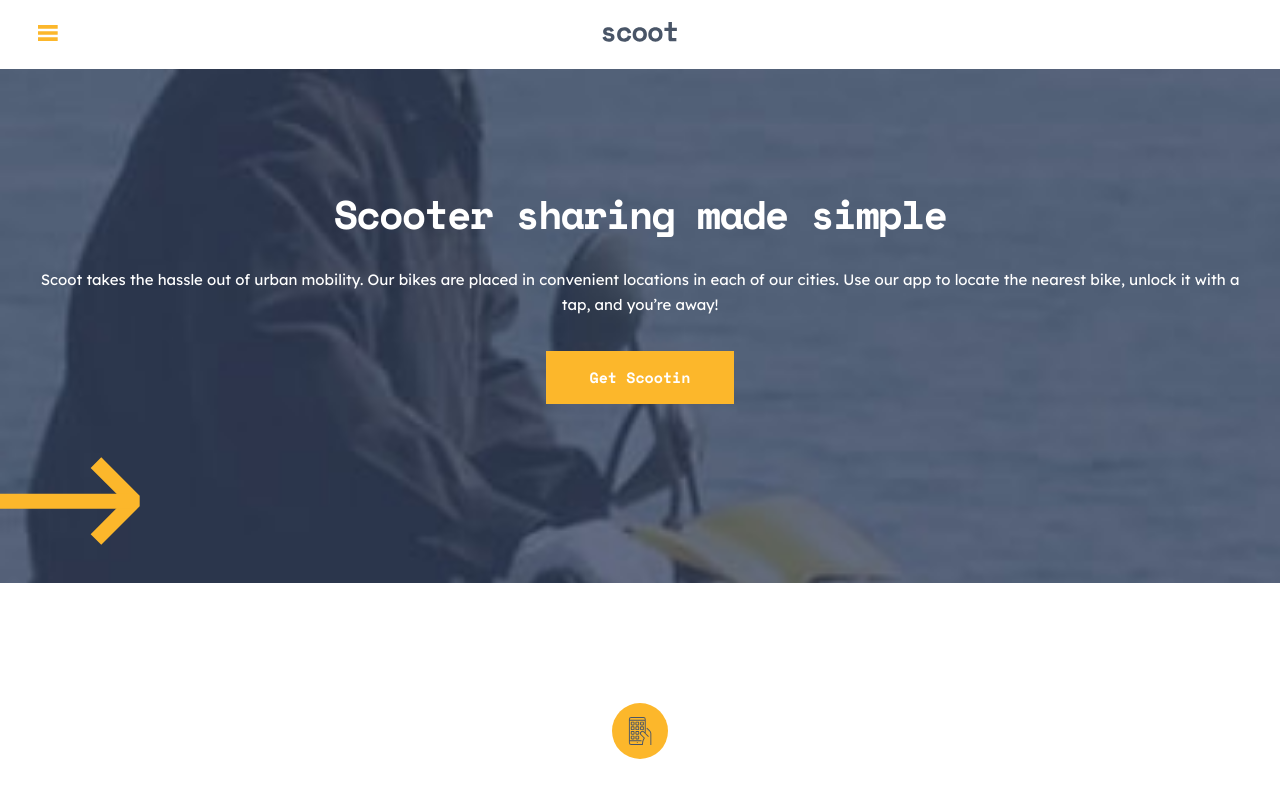
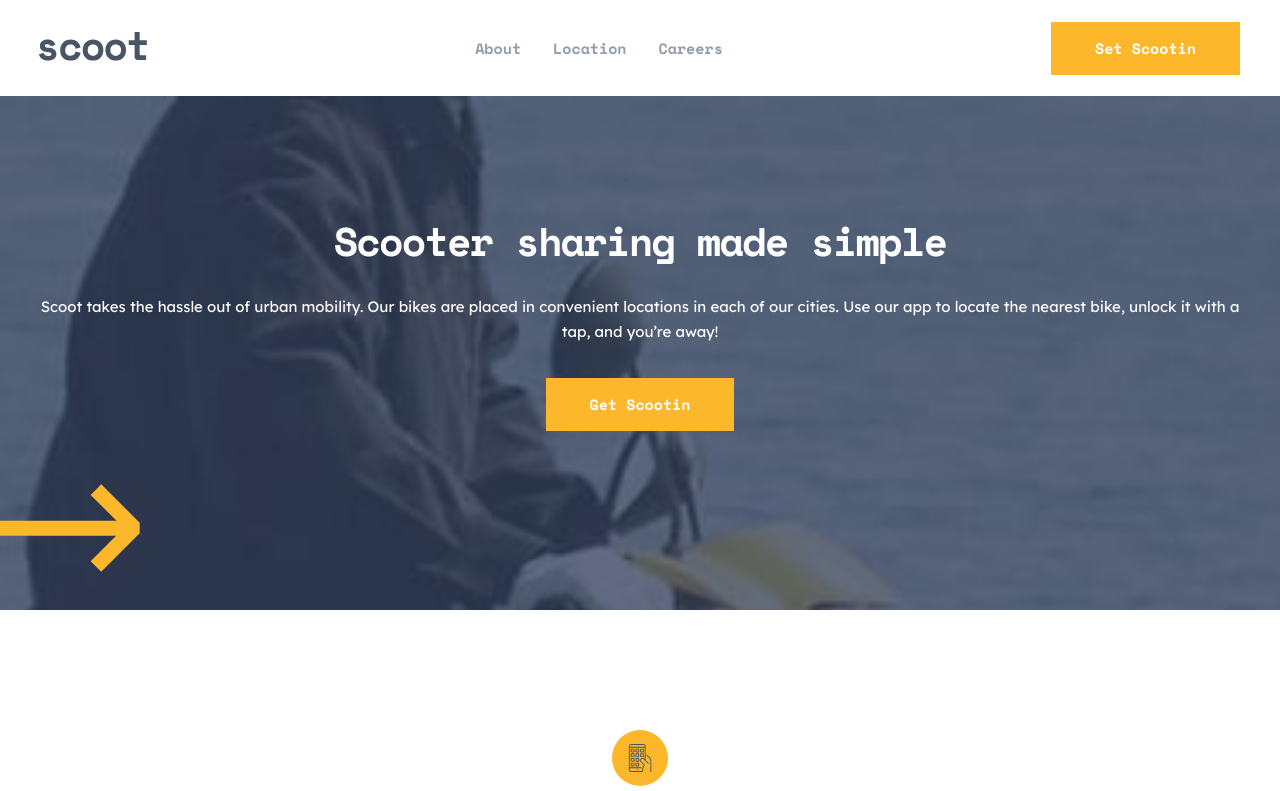
Before and after one commit to Oleksandr-Berd/scooter, a React (Create React App) app: page / in a window 1280 px wide. Shown: the top 791 px of the page. Built offline with nearby package versions, Linux system fonts and the light colour scheme.

Commit message:
tab header is done

```diff
--- a/src/components/Logo/LogoStyles.ts
+++ b/src/components/Logo/LogoStyles.ts
@@ -16,4 +16,17 @@ display: inline-block;
 
     fill: ${props => props.location === "header" ? "#495567" : "#fff"}
 }
+
+@media (min-width: 768px){
+    position: static;
+
+    top: auto;
+    left: auto;
+    transform: translateY(0);
+
+    & > svg{
+    width: ${props => props.location === "header" ? "108px" : "108px"} ;
+    height: ${props => props.location === "header" ? "29px" : "29px"};
+}
+}
 `
--- a/src/layouts/Header/Header.tsx
+++ b/src/layouts/Header/Header.tsx
@@ -1,3 +1,5 @@
+import { useMediaQuery } from 'usehooks-ts';
+
 import * as SC from './HeaderStyles'
 
 import { ReactComponent as BurgerSvg } from "../../assets/icons/hamburger.svg";
@@ -5,14 +7,22 @@ import {ReactComponent as CloseSvg} from '../../assets/icons/close.svg'
 
 import Logo from "../../components/Logo/Logo";
 import { IMenu } from '../../utils/interfaces';
+import NavBar from '../../ui/NavBar/NavBar';
+import ButtonLink from '../../ui/BtnLink/BtnLink';
 
 const Header: React.FC<IMenu> = ({handleMenu, isMenu}) => {
+
+const isTablet = useMediaQuery("(min-width:768px)")
+
   return (
     <SC.HeaderStyled>
-      <SC.MenuBtn onClick={handleMenu}>
+
+
+      <Logo location="header"/>
+      {!isTablet ? <SC.MenuBtn onClick={handleMenu}>
         {isMenu ? <CloseSvg/> : <BurgerSvg/>}
-      </SC.MenuBtn>
-      <Logo location="header"/>
+      </SC.MenuBtn>: <NavBar location='header'/>}
+      {isTablet ? <ButtonLink content='Set Scootin' path='#download'/> : null}
     </SC.HeaderStyled>
   );
 };
--- a/src/layouts/Header/HeaderStyles.ts
+++ b/src/layouts/Header/HeaderStyles.ts
@@ -7,6 +7,17 @@ padding-top: 24px;
 padding-bottom: 24px;
 padding-left: 32px;
 
+@media (min-width: 768px){
+    display: flex;
+    flex-direction: row;
+    align-items: center;
+    justify-content: space-between;
+
+    padding-top: 22px;
+    padding-bottom: 21px;
+    padding-left: 39px;
+    padding-right: 40px;
+}
 `
 
 export const MenuBtn = styled.button`
--- a/src/ui/NavBar/NavBar.tsx
+++ b/src/ui/NavBar/NavBar.tsx
@@ -6,9 +6,9 @@ import { navBar } from "../../db/db";
 import { ILocation, IMenu } from "../../utils/interfaces";
 
 const NavBar:React.FC<ILocation & Partial<IMenu>> = ({location, handleMenu}) => {
-    return ( <nav>
+    return ( <SC.NavList>
         {navBar.map(({id, name, path})=> <SC.NavBarItem key={id} location={location} onClick={handleMenu}><NavLink to={path}>{name}</NavLink></SC.NavBarItem>)}
-    </nav> );
+    </SC.NavList> );
 }
 
 export default NavBar;
--- a/src/ui/NavBar/NavBarStyled.ts
+++ b/src/ui/NavBar/NavBarStyled.ts
@@ -6,10 +6,30 @@ export const NavBarItem = styled.li<ILocation>`
     font-size: 15px;
     line-height: 1.67;
 
-    color: ${(props) => props.location === "footer" ? "#939CAA" : "#e5ecf4"};
+    color: ${(props) => (props.location === "footer" ? "#939CAA" : "#e5ecf4")};
   }
 
   &:not(:last-child) {
-    margin-bottom: ${props => props.location === "footer" ? "16px" : "24px"};
+    margin-bottom: ${(props) =>
+      props.location === "footer" ? "16px" : "24px"};
+  }
+
+  @media (min-width: 768px) {
+    & > a{
+      color: #939caa;
+    }
+
+    &:not(:last-child) {
+      margin-bottom: 0px;
+      margin-right: 32px;
+    }
   }
 `;
+
+export const NavList = styled.nav`
+  @media (min-width: 768px) {
+    display: flex;
+    flex-direction: row;
+    align-items: center;
+  }
+`;
```
